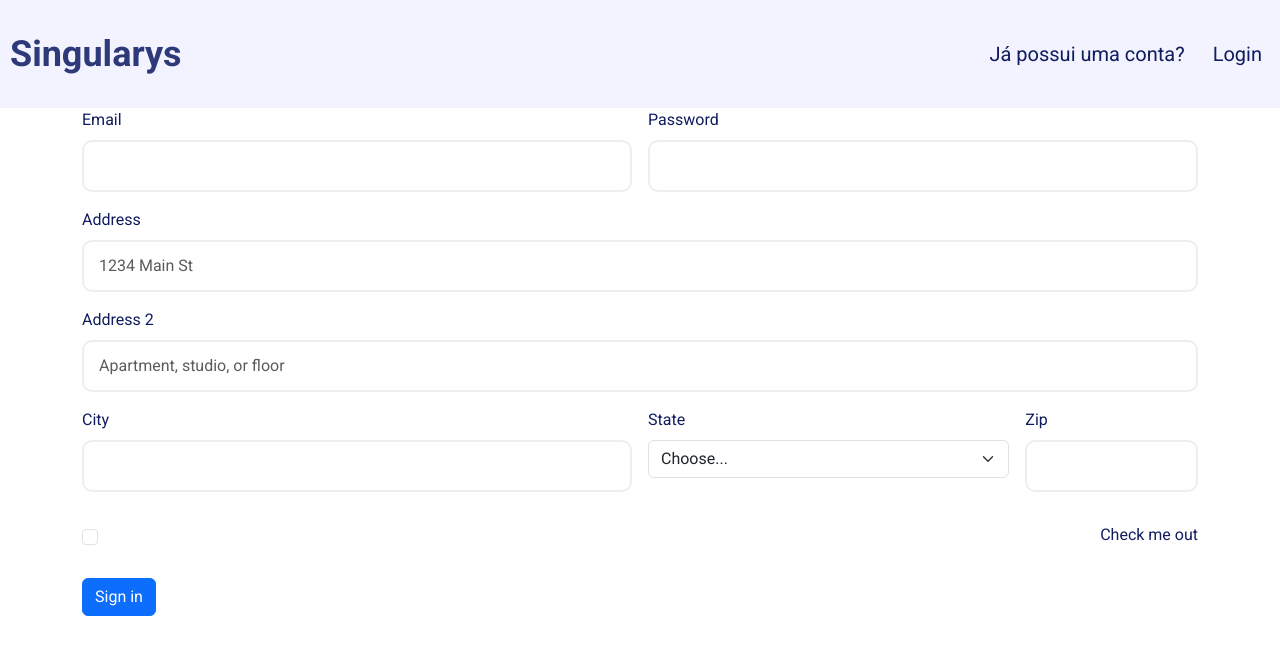
After one commit to zenferri/Projeto-P1, a PHP site: page /cadastro.html in a window 1280 px wide. The commit adds this page. Shown: the top 655 px of the page. Run offline with PHP 8.4, Linux system fonts and the light colour scheme.

Commit message:
Comecei o cadastro

```diff
--- /dev/null
+++ b/Portal/cadastro.html
@@ -0,0 +1,190 @@
+<!DOCTYPE html>
+<html lang="pt-BR">
+
+<head>
+    <meta charset="UTF-8">
+    <title>Singularys</title>
+
+    <!-- Descrição  -->
+
+    <meta name="description"
+        content="Implante sua máquina virtual em poucos cliques. Performance real, estabilidade contínua e suporte especializado para projetos que exigem segurança e eficiência." />
+
+    <!-- Fonte que será utilizada no site. Ela vem antes do style.css -->
+
+    <link rel="preconnect" href="https://fonts.googleapis.com">
+    <link rel="dns-prefetch" href="https://fonts.googleapis.com">
+    <link rel="preconnect" href="https://fonts.gstatic.com" crossorigin>
+    <link href="https://fonts.googleapis.com/css2?family=Roboto:ital,wght@0,100..900;1,100..900&display=swap"
+        rel="stylesheet">
+
+    <link href="https://cdn.jsdelivr.net/npm/bootstrap@5.3.8/dist/css/bootstrap.min.css" rel="stylesheet"
+        integrity="sha384-sRIl4kxILFvY47J16cr9ZwB07vP4J8+LH7qKQnuqkuIAvNWLzeN8tE5YBujZqJLB" crossorigin="anonymous">
+
+    <!-- Meta TAG para o responsivo funcionar -->
+    <meta name="viewport" content="width=device-width, initial-scale=1, shrink-to-fit=no">
+
+
+    <!-- Declara que o site usa esquema de cores claro para evitar cagada do Android -->
+    <meta name="color-scheme" content="light">
+    <meta name="theme-color" content="#ffffff">
+
+    <!-- CSS  inline para evitar flash escuro antes do CSS externo -->
+    <style>
+        :root {
+            color-scheme: light only;
+        }
+
+        /* impede darkening automático */
+        html,
+        body {
+            background: #fff;
+            color: #101C5E;
+        }
+    </style>
+
+    <!-- CSS externo -->
+    <link rel="stylesheet" type="text/css" href="css/style4.css?v=1.0.3">
+
+    <link rel="stylesheet" href="css/style_login.css">
+
+</head>
+
+<body>
+    <section class="menu-top">
+        <!-- <div class="superinfo-bg">
+            <div class="superinfo">
+                <a href="#blog">Blog</a>
+                <a href="#documentos">Documentos</a>
+                <a href="#suporte">Suporte</a>
+                <a href="#quem_somos">Nossa equipe</a>
+            </div>
+        </div> -->
+
+        <header class="menu-bg">
+            <div class="menu">
+                <div class="menu-logo">
+                    <a href="/index.html">Singularys</a>
+                </div>
+                <nav class="menu-nav">
+                    <ul>
+                        <!-- <li><a href="#sobre">Sobre nós</a></li>
+                        <li><a href="#preco">Planos</a></li> -->
+                        <li class="already-account">Já possui uma conta?</li>
+                        <li><a href="#" data-bs-toggle="modal" data-bs-target="#loginModal">Login</a></li>
+                        <!-- <li><a href="#cadastrese" class="botao-cadastro">Cadastre-se</a></li> -->
+                    </ul>
+                </nav>
+            </div>
+        </header>
+    </section>
+
+    <section class="cadastro">
+        <div class="container">
+            <form class="row g-3">
+                <div class="col-md-6">
+                    <label for="inputEmail4" class="form-label">Email</label>
+                    <input type="email" class="form-control" id="inputEmail4">
+                </div>
+                <div class="col-md-6">
+                    <label for="inputPassword4" class="form-label">Password</label>
+                    <input type="password" class="form-control" id="inputPassword4">
+                </div>
+                <div class="col-12">
+                    <label for="inputAddress" class="form-label">Address</label>
+                    <input type="text" class="form-control" id="inputAddress" placeholder="1234 Main St">
+                </div>
+                <div class="col-12">
+                    <label for="inputAddress2" class="form-label">Address 2</label>
+                    <input type="text" class="form-control" id="inputAddress2"
+                        placeholder="Apartment, studio, or floor">
+                </div>
+                <div class="col-md-6">
+                    <label for="inputCity" class="form-label">City</label>
+                    <input type="text" class="form-control" id="inputCity">
+                </div>
+                <div class="col-md-4">
+                    <label for="inputState" class="form-label">State</label>
+                    <select id="inputState" class="form-select">
+                        <option selected>Choose...</option>
+                        <option>...</option>
+                    </select>
+                </div>
+                <div class="col-md-2">
+                    <label for="inputZip" class="form-label">Zip</label>
+                    <input type="text" class="form-control" id="inputZip">
+                </div>
+                <div class="col-12">
+                    <div class="form-check">
+                        <input class="form-check-input" type="checkbox" id="gridCheck">
+                        <label class="form-check-label" for="gridCheck">
+                            Check me out
+                        </label>
+                    </div>
+                </div>
+                <div class="col-12">
+                    <button type="submit" class="btn btn-primary">Sign in</button>
+                </div>
+            </form>
+        </div>
+    </section>
+
+    <!-- LOGIN FLUTUANTE -->
+
+    <div class="modal fade" id="loginModal" tabindex="-1">
+        <div class="modal-dialog modal-dialog-centered">
+            <div class="modal-content">
+                <div class="modal-header">
+                    <h5 class="modal-title">Bem vindo de volta!</h5>
+                    <button type="button" class="btn-close" data-bs-dismiss="modal"></button>
+                </div>
+                <div class="modal-body">
+                    <form>
+                        <div class="mb-3">
+                            <label class="form-label">Digite seu e-mail:</label>
+                            <div class="input-group">
+                                <input type="email" class="form-control" placeholder="nome@examplo.com">
+                                <span class="input-group-text">
+                                    <i class="fas fa-envelope"></i>
+                                </span>
+                            </div>
+                        </div>
+
+                        <div class="mb-3">
+                            <label class="form-label">Password:</label>
+                            <div class="input-group">
+                                <input type="password" class="form-control" placeholder="Digite sua senha">
+                                <span class="input-group-text password-toggle">
+                                    <i class="fas fa-eye"></i>
+                                </span>
+                            </div>
+                        </div>
+
+                        <div class="form-check">
+                            <div>
+                                <input type="checkbox" class="form-check-input" id="remember">
+                                <label class="form-check-label" for="remember">Lembrar</label>
+                            </div>
+                            <a href="#" class="text-decoration-none">Esqueceu sua senha?</a>
+                        </div>
+
+                        <button type="submit" class="btn btn-login text-white">Entrar</button>
+
+                        <div class="register-link">
+                            Ainda não tem uma conta? <a href="#" class="text-decoration-none">Cadastre-se agora!</a>
+                        </div>
+                    </form>
+                </div>
+            </div>
+        </div>
+    </div>
+
+    <!-- FIM LOGIN FLUTUANTE  -->
+
+    <script src="https://cdn.jsdelivr.net/npm/bootstrap@5.3.8/dist/js/bootstrap.bundle.min.js"
+        integrity="sha384-FKyoEForCGlyvwx9Hj09JcYn3nv7wiPVlz7YYwJrWVcXK/BmnVDxM+D2scQbITxI"
+        crossorigin="anonymous"></script>
+
+</body>
+
+</html>
--- a/Portal/css/style4.css
+++ b/Portal/css/style4.css
@@ -151,6 +151,12 @@ img {
 }
 
 .menu-nav a {
+    font-size: 1.25em;
+    display: block;
+    padding: 10px;
+}
+
+.menu-nav .already-account {
     font-size: 1.25em;
     display: block;
     padding: 10px;
--- a/Portal/index.html
+++ b/Portal/index.html
@@ -74,7 +74,7 @@
                         <li><a href="#preco">Planos</a></li>
                         <!-- <li><a href="#login">Login</a></li> -->
                         <li><a href="#" data-bs-toggle="modal" data-bs-target="#loginModal">Login</a></li>
-                        <li><a href="#cadastrese" class="botao-cadastro">Cadastre-se</a></li>
+                        <li><a href="/cadastro.html" class="botao-cadastro">Cadastre-se</a></li>
                     </ul>
                 </nav>
             </div>
```
